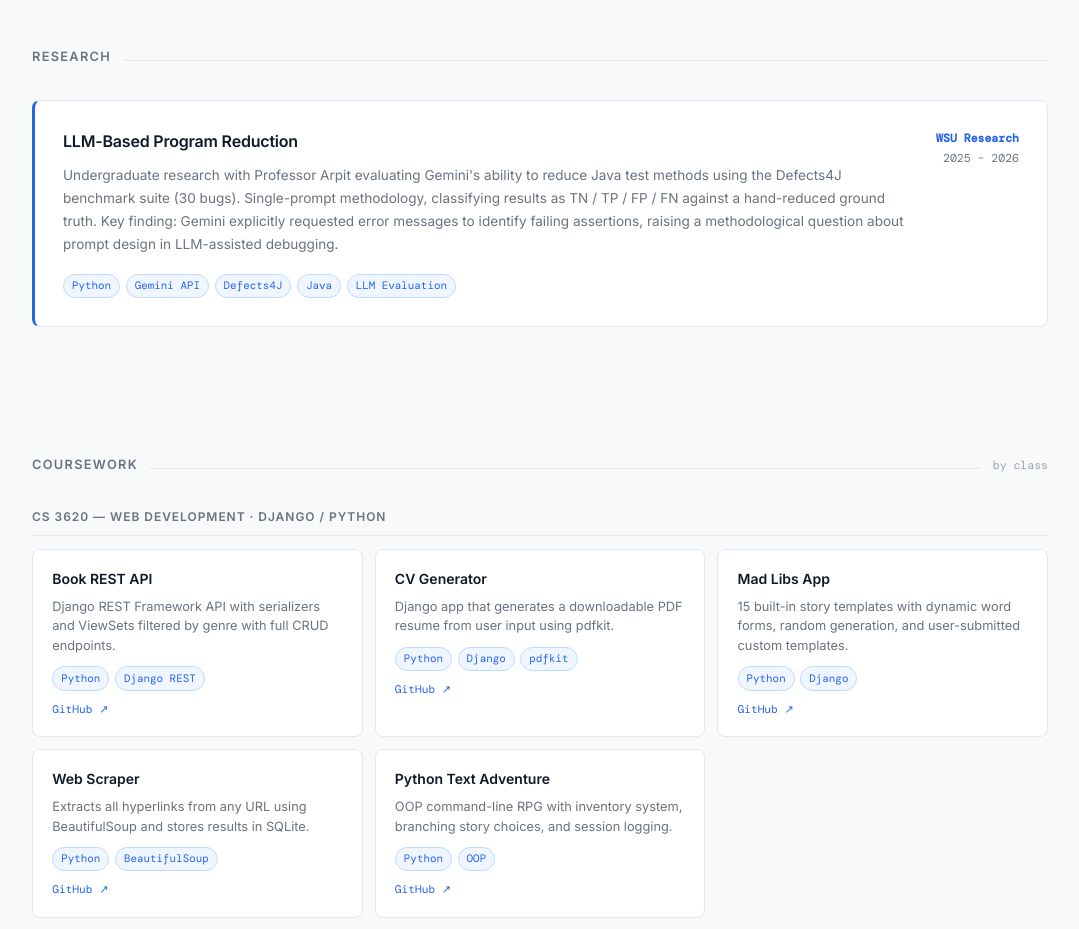
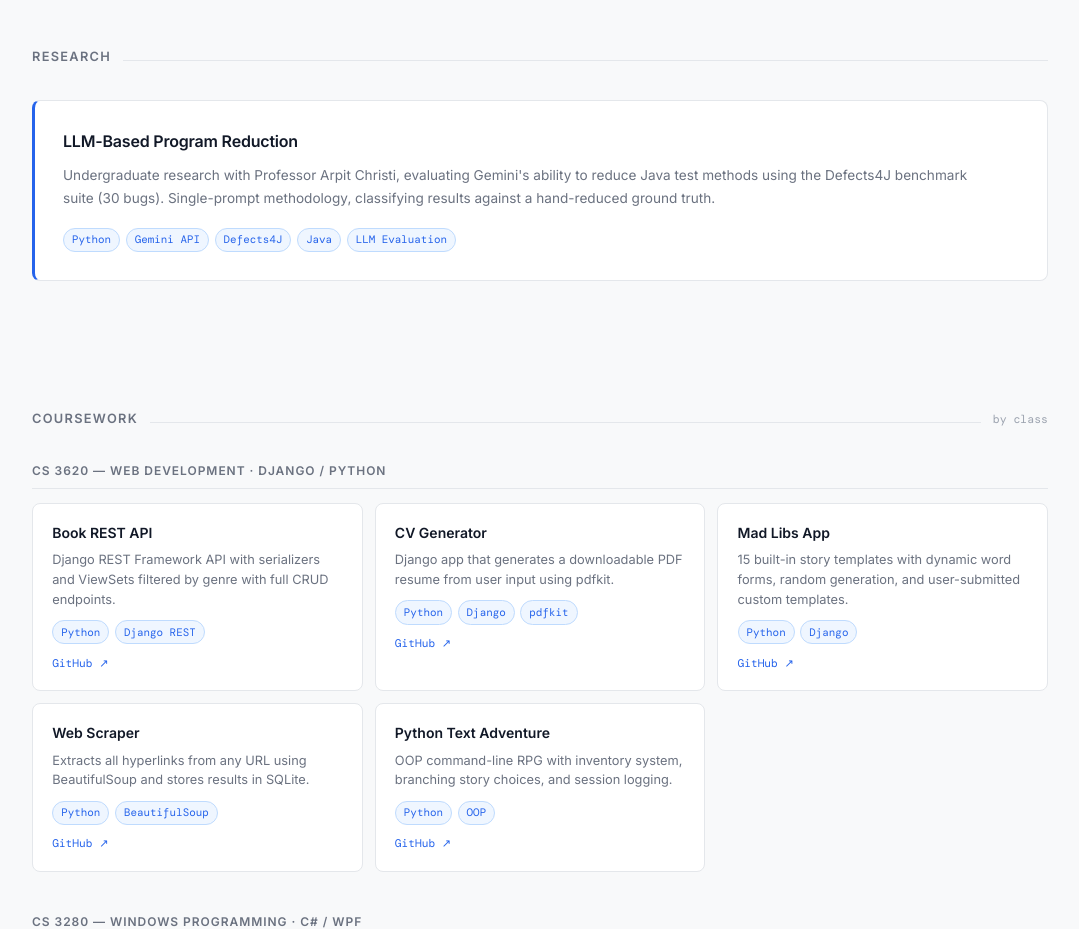
Before and after one commit to mcgavin1117/mcgavin1117.github.io, a plain HTML site: page index.html in a window 1280 px wide. Shown: the part 1680-2609 px from the top of the page, without its empty margins (100-1179 px from the left). Drawn offline with nearby package versions, Linux system fonts and the light colour scheme.

Commit message:
Update index.html

```diff
--- a/index.html
+++ b/index.html
@@ -343,10 +343,9 @@
   <div class="research-card">
     <div>
       <h3>LLM-Based Program Reduction</h3>
-      <p>Undergraduate research with Professor Arpit evaluating Gemini's ability to reduce Java test methods using the Defects4J benchmark suite (30 bugs). Single-prompt methodology, classifying results as TN / TP / FP / FN against a hand-reduced ground truth. Key finding: Gemini explicitly requested error messages to identify failing assertions, raising a methodological question about prompt design in LLM-assisted debugging.</p>
+      <p>Undergraduate research with Professor Arpit Christi, evaluating Gemini's ability to reduce Java test methods using the Defects4J benchmark suite (30 bugs). Single-prompt methodology, classifying results against a hand-reduced ground truth.</p>
       <div class="card-footer" style="margin-top:0.85rem;"><span class="pill">Python</span><span class="pill">Gemini API</span><span class="pill">Defects4J</span><span class="pill">Java</span><span class="pill">LLM Evaluation</span></div>
     </div>
-    <div class="research-meta"><strong>WSU Research</strong>2025 – 2026</div>
   </div>
 </div>
 
```
